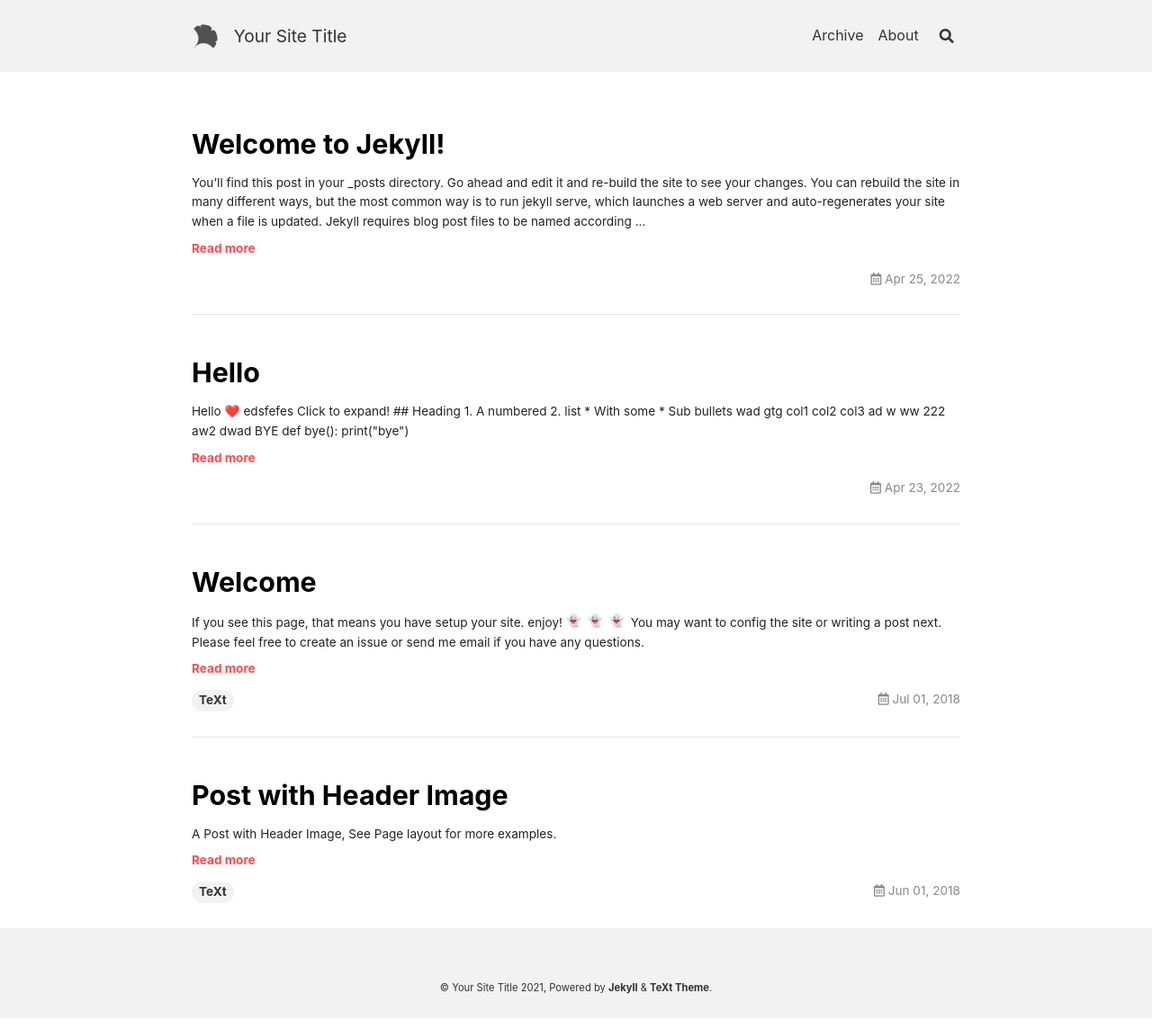
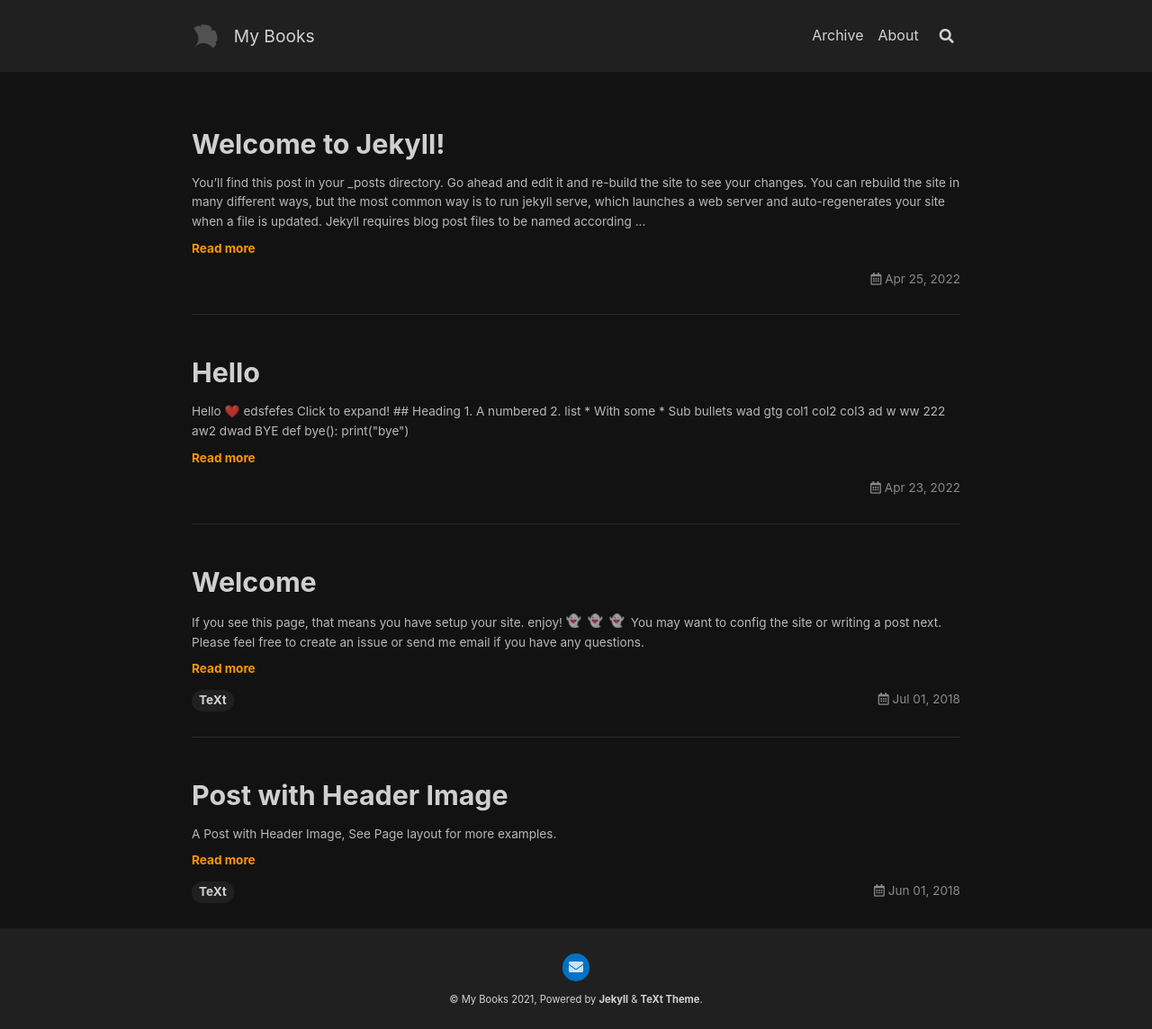
Before and after one commit to grzegorzcode/imaginacje, a Jekyll site: the page built from index.html, in a window 1280 px wide. Shown: the whole page at 90% size. Built offline with Jekyll 4.4.1, drawn with Linux system fonts in a browser that asks for light colours; nearby versions of some CDN libraries; emoji names are drawn with the system emoji font; the list of posts is cut into pages by our own code.

Commit message:
initial
Took 26 minutes

```diff
--- a/_config.yml
+++ b/_config.yml
@@ -16,13 +16,15 @@
 
 ## => Site Settings
 ##############################
-text_skin: default # "default" (default), "dark", "forest", "ocean", "chocolate", "orange"
-highlight_theme: default # "default" (default), "tomorrow", "tomorrow-night", "tomorrow-night-eighties", "tomorrow-night-blue", "tomorrow-night-bright"
-url     : # the base hostname & protocol for your site e.g. https://www.someone.com
-baseurl : # does not include hostname
-title   : Your Site Title
+text_skin: dark # "default" (default), "dark", "forest", "ocean", "chocolate", "orange"
+highlight_theme: tomorrow-night # "default" (default), "tomorrow", "tomorrow-night", "tomorrow-night-eighties", "tomorrow-night-blue", "tomorrow-night-bright"
+#url     : # the base hostname & protocol for your site e.g. https://www.someone.com
+#baseurl : # does not include hostname
+#baseurl: "/jekyll_test_docs/" # the subpath of your site, e.g. /blog
+url: "https://grzegorzcode.github.io"
+title   : My Books
 description: > # this means to ignore newlines until "Language & timezone"
-  Your Site Description
+  A website with awesome stories.
 
 
 ## => Language and Timezone
@@ -35,11 +37,11 @@ timezone: # see https://en.wikipedia.org/wiki/List_of_tz_database_time_zones for
 ##############################
 author:
   type      : # "person" (default), "organization"
-  name      : Your Name
-  url       :
+  name      : Giorgio Cellini
+  url       : "https://grzegorzcode.github.io"
   avatar    : # path or url of avatar image (square)
   bio       : I am an amazing person.
-  email     :
+  email     : myemail@example.com
   facebook  : # "user_name" the last part of your profile url, e.g. https://www.facebook.com/user_name
   twitter   : # "user_name" the last part of your profile url, e.g. https://twitter.com/user_name
   weibo     : # "user_id"   the last part of your profile url, e.g. https://www.weibo.com/user_id/profile?...
```
